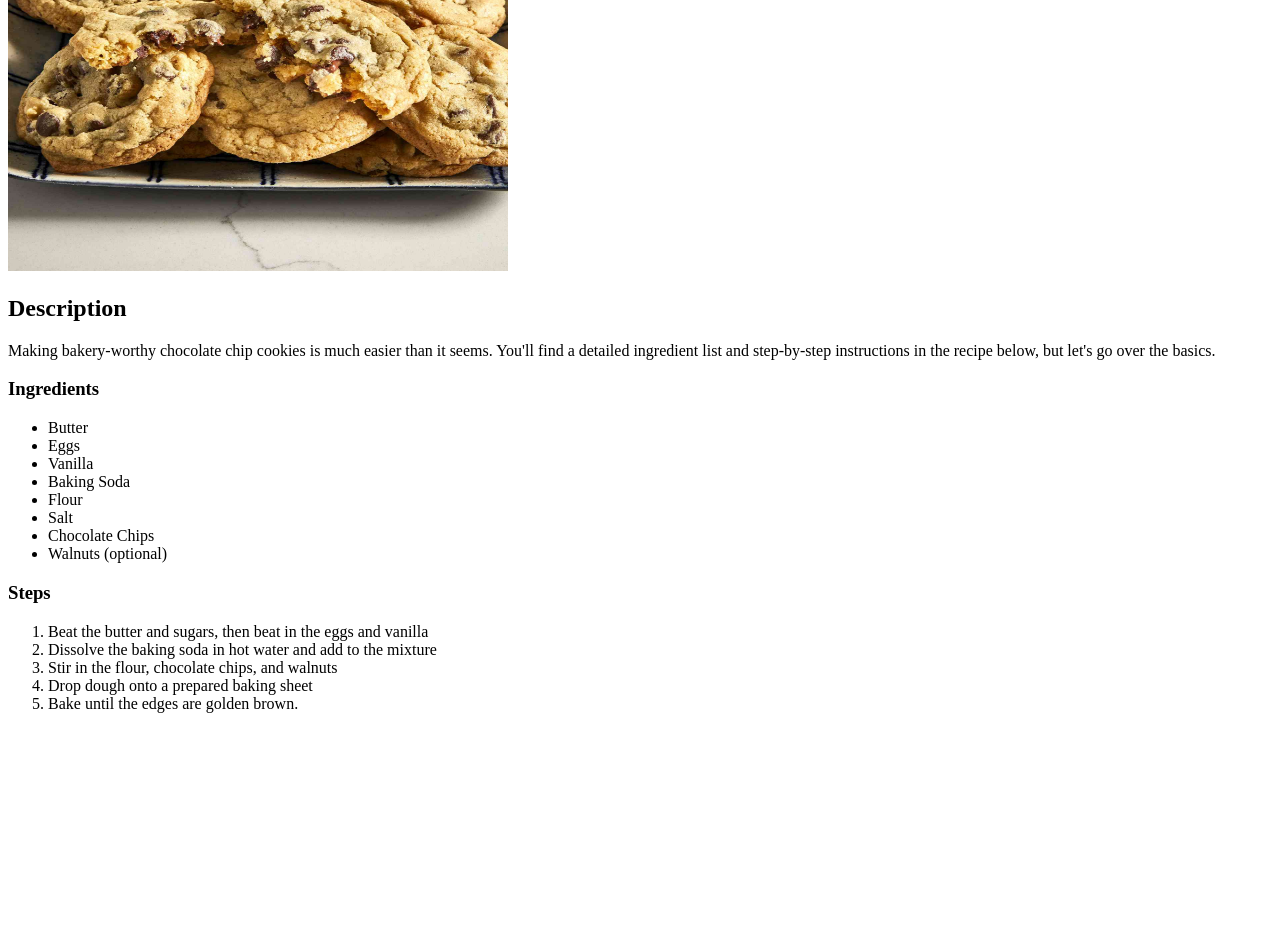
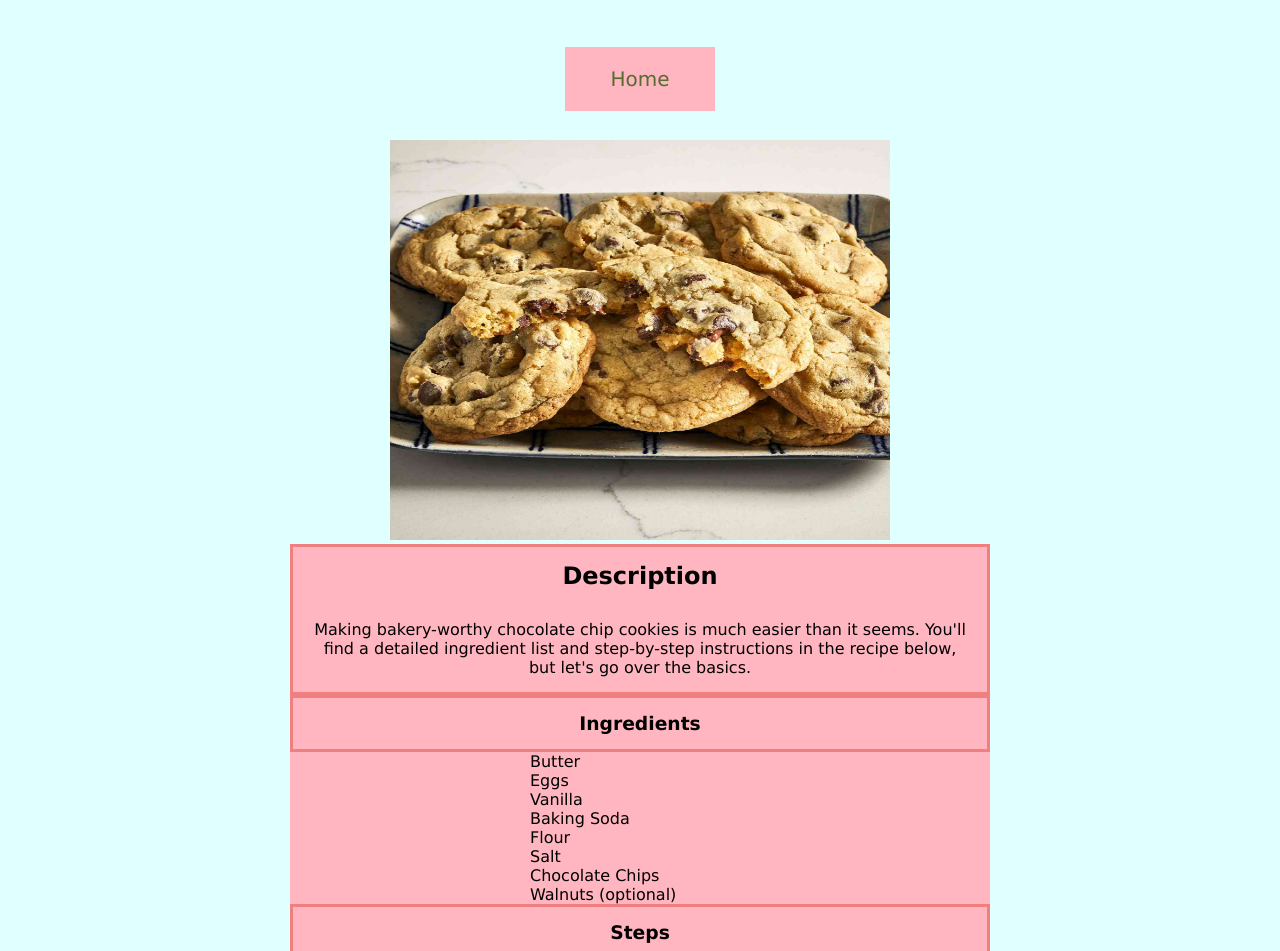
Before and after one commit to filippekar357/odin-recipes, a plain HTML site: page recipes/chocolate-chip-cookies.html in a window 1280 px wide. Shown: the part 227-1178 px from the top of the page. Before the commit the page ends 956 px from the top, so only its background shows below. Drawn offline with Linux system fonts and the light colour scheme.

Commit message:
Style all pages with newly learned CSS

```diff
--- a/recipes/chocolate-chip-cookies.html
+++ b/recipes/chocolate-chip-cookies.html
@@ -4,35 +4,38 @@
     <head>
         <meta charset="UTF-8">
         <title>Chocolate Chip Cookies</title>
+        <link rel="stylesheet" href="../styles.css">
     </head>
     <body>
-        <h1>Chocolate Chip Cookies</h1>
-        <a href="../index.html">Home</a>
+        <h1 class="title">Chocolate Chip Cookies</h1>
+        <a href="../index.html" class="back-link">Home</a>
         <br>
-        <img src="../img/cookies.jpg" alt="chocolate chip cookies" width="500" height="400">
-        <h2>Description</h2>
-        <p>
-            Making bakery-worthy chocolate chip cookies is much easier than it seems.
-            You'll find a detailed ingredient list and step-by-step instructions in the recipe below, but let's go over the basics.
-        </p>
-        <h3>Ingredients</h3>
-        <ul>
-            <li>Butter</li>
-            <li>Eggs</li>
-            <li>Vanilla</li>
-            <li>Baking Soda</li>
-            <li>Flour</li>
-            <li>Salt</li>
-            <li>Chocolate Chips</li>
-            <li>Walnuts (optional)</li>
+        <div class="cont" id="img-cont"><img src="../img/cookies.jpg" alt="chocolate chip cookies" width="500" height="400" ></div>
+        <div class="cont">
+            <h2>Description</h2>
+            <p>
+                Making bakery-worthy chocolate chip cookies is much easier than it seems.
+                You'll find a detailed ingredient list and step-by-step instructions in the recipe below, but let's go over the basics.
+            </p>
+        </div>
+        <h3 class="cont">Ingredients</h3>
+        <ul class="list">
+            <li class="item">Butter</li>
+            <li class="item">Eggs</li>
+            <li class="item">Vanilla</li>
+            <li class="item">Baking Soda</li>
+            <li class="item">Flour</li>
+            <li class="item">Salt</li>
+            <li class="item">Chocolate Chips</li>
+            <li class="item">Walnuts (optional)</li>
         </ul>
-        <h3>Steps</h3>
-        <ol>
-            <li>Beat the butter and sugars, then beat in the eggs and vanilla</li>
-            <li>Dissolve the baking soda in hot water and add to the mixture</li>
-            <li>Stir in the flour, chocolate chips, and walnuts</li>
-            <li>Drop dough onto a prepared baking sheet</li>
-            <li>Bake until the edges are golden brown.</li>
+        <h3 class="cont">Steps</h3>
+        <ol class="list">
+            <li class="item">Beat the butter and sugars, then beat in the eggs and vanilla</li>
+            <li class="item">Dissolve the baking soda in hot water and add to the mixture</li>
+            <li class="item">Stir in the flour, chocolate chips, and walnuts</li>
+            <li class="item">Drop dough onto a prepared baking sheet</li>
+            <li class="item">Bake until the edges are golden brown.</li>
         </ol>
     </body>
 </html>
--- /dev/null
+++ b/styles.css
@@ -0,0 +1,72 @@
+* {
+    margin: 0;
+    padding: 0;
+    box-sizing: border-box;
+    background-color: lightcyan;
+    font-family: Verdana, sans-serif;
+}
+
+
+.title {
+    background-color: lightcoral;
+    margin: 50px 700px;
+    padding: 30px;
+    text-align: center;
+    border-radius: 45%;
+}
+
+ul, ol {
+    text-align: center;
+}
+
+a {
+    background-color: lightpink;
+    text-decoration: none;
+    color: darkolivegreen;
+}
+
+.menu {
+    display: inline-block;
+    padding: 30px;
+    background-color: lightpink;
+    width: 300px;
+    margin: 0 -10px;
+    border: 3px dotted lightcoral;
+}
+
+.back-link {
+    display: block;
+    width: 150px;
+    text-align: center;
+    padding: 20px;
+    margin: 10px auto;
+    font-size: 20px;
+}
+
+.cont {
+    margin: 0 auto;
+    width: 700px;
+    text-align: center;
+    border: 3px solid lightcoral;
+}
+
+#img-cont {
+    border: 0;
+}
+
+h2, h3, p {
+    background-color: lightpink;
+    padding: 15px;
+}
+
+.item {
+    background-color: lightpink;
+    width: 700px;
+    margin: 0 auto;
+    padding-left: 240px;
+}
+
+.list {
+    text-align: left;
+    list-style-type: none;
+}
```
Also changed, not shown: index.html (+5 -4 lines), recipes/lasagna.html (+27 -24 lines), recipes/pizza-dough.html (+23 -20 lines).
